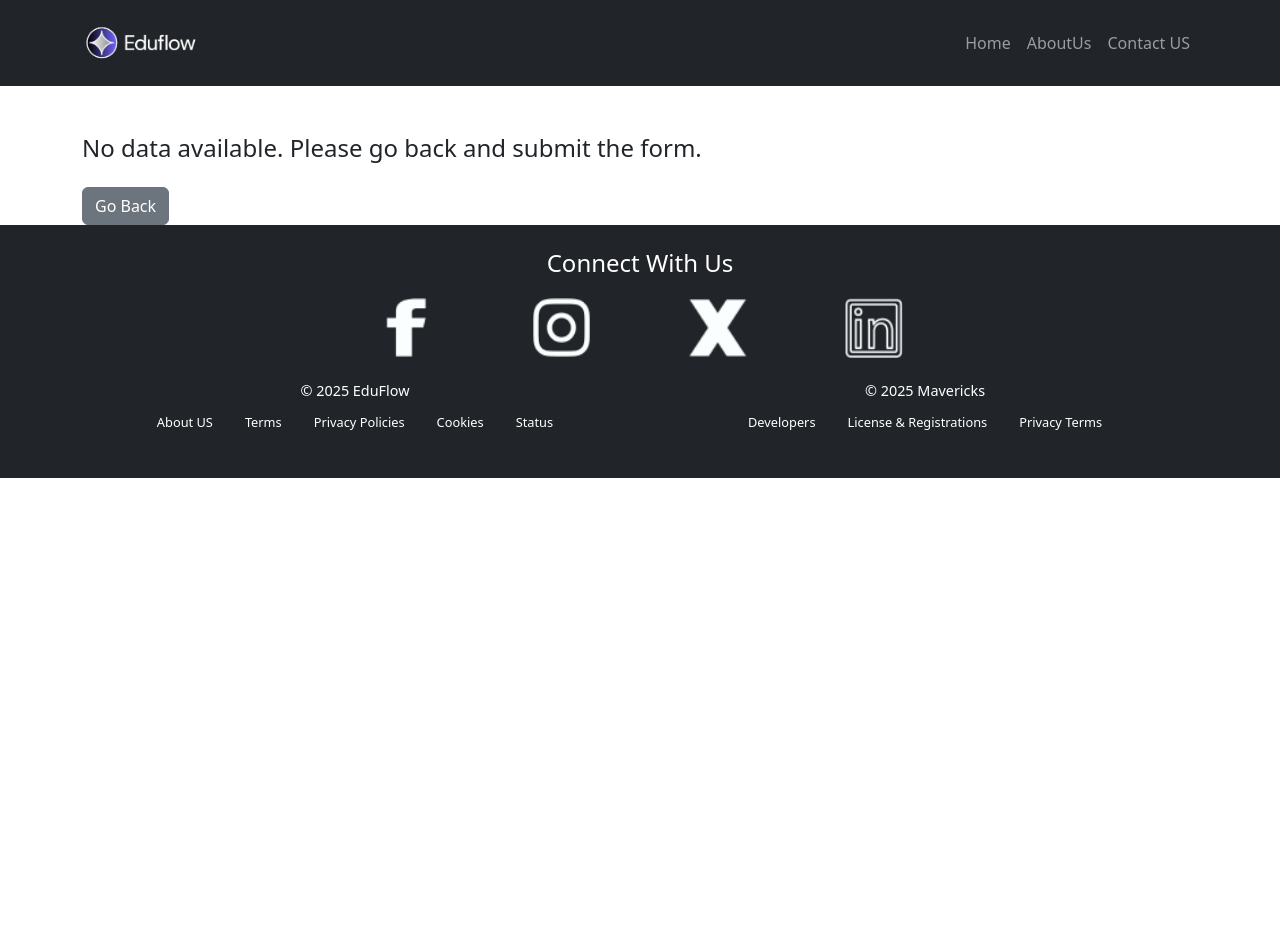
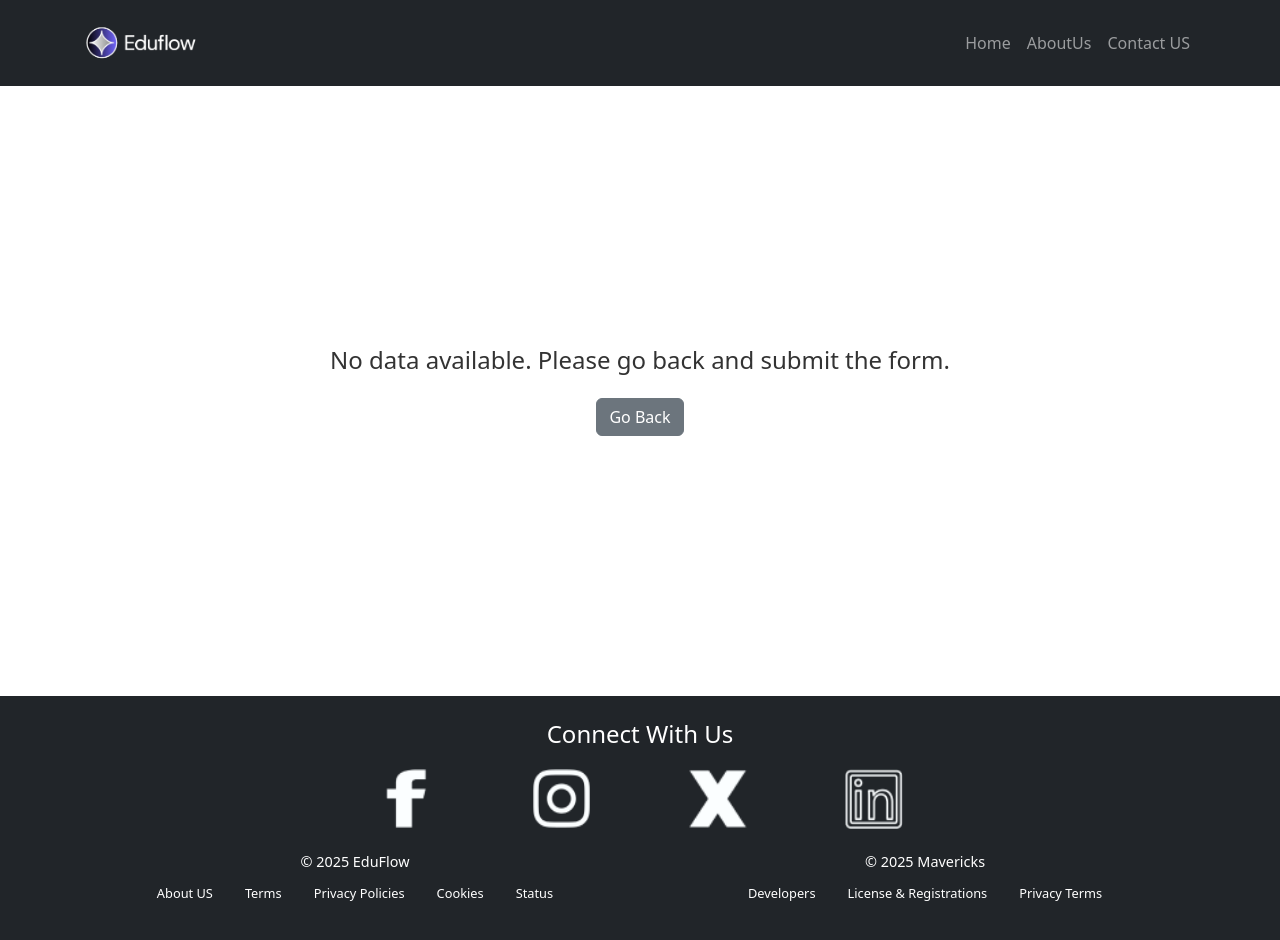
Before and after one commit to MethuliMewanya/eduflow, a React (Vite) app in the folder frontend/: page /results in a window 1280 px wide. Shown: the top 940 px of the page. Before the commit the page ends 800 px from the top, so only its background shows below. Built offline with nearby package versions, Linux system fonts and the light colour scheme.

Commit message:
update result.tsx

```diff
--- a/frontend/src/pages/Results.tsx
+++ b/frontend/src/pages/Results.tsx
@@ -8,7 +8,7 @@ function Results() {
 
   if (!state) {
     return (
-      <div className="container mt-5">
+      <div className="results-page">
         <h4>No data available. Please go back and submit the form.</h4>
         <button className="btn btn-secondary mt-3" onClick={() => navigate('/')}>
           Go Back
@@ -25,7 +25,7 @@ function Results() {
   };
 
   return (
-    <div className="container mt-5">
+    <div className="results-page">
       <h2 className="mb-2 text-center">{subject.toUpperCase()}</h2>
       <h2 className="mb-2 text-center"> {level} Level Recommendations</h2>
       <p className="text-muted text-center mt-2 mb-4">{videos.length} hand-picked learning videos just for you!</p>
--- a/frontend/src/styles/Results.scss
+++ b/frontend/src/styles/Results.scss
@@ -28,7 +28,7 @@ $text-white: #ffffff;
     .results-grid {
       display: flex;
       flex-wrap: wrap;
-      justify-content: center; // ✅ ensures all cards center
+      justify-content: center; //  ensures all cards center
       gap: 1.5rem;
       margin-top: 2rem;
 
@@ -108,3 +108,12 @@ $text-white: #ffffff;
       box-shadow: 0 8px 20px rgba(0, 0, 0, 0.15);
     }
   }
+  .results-page {
+  min-height: calc(100vh - 190px); // adjust 120px = header + footer height
+  display: flex;
+  flex-direction: column;
+  justify-content: center; // centers message if no data
+  align-items: center;
+  padding: 2rem;
+  text-align: center;
+}
```
Also changed, not shown: 2 other files (tests, documents, lock files or other folders).
